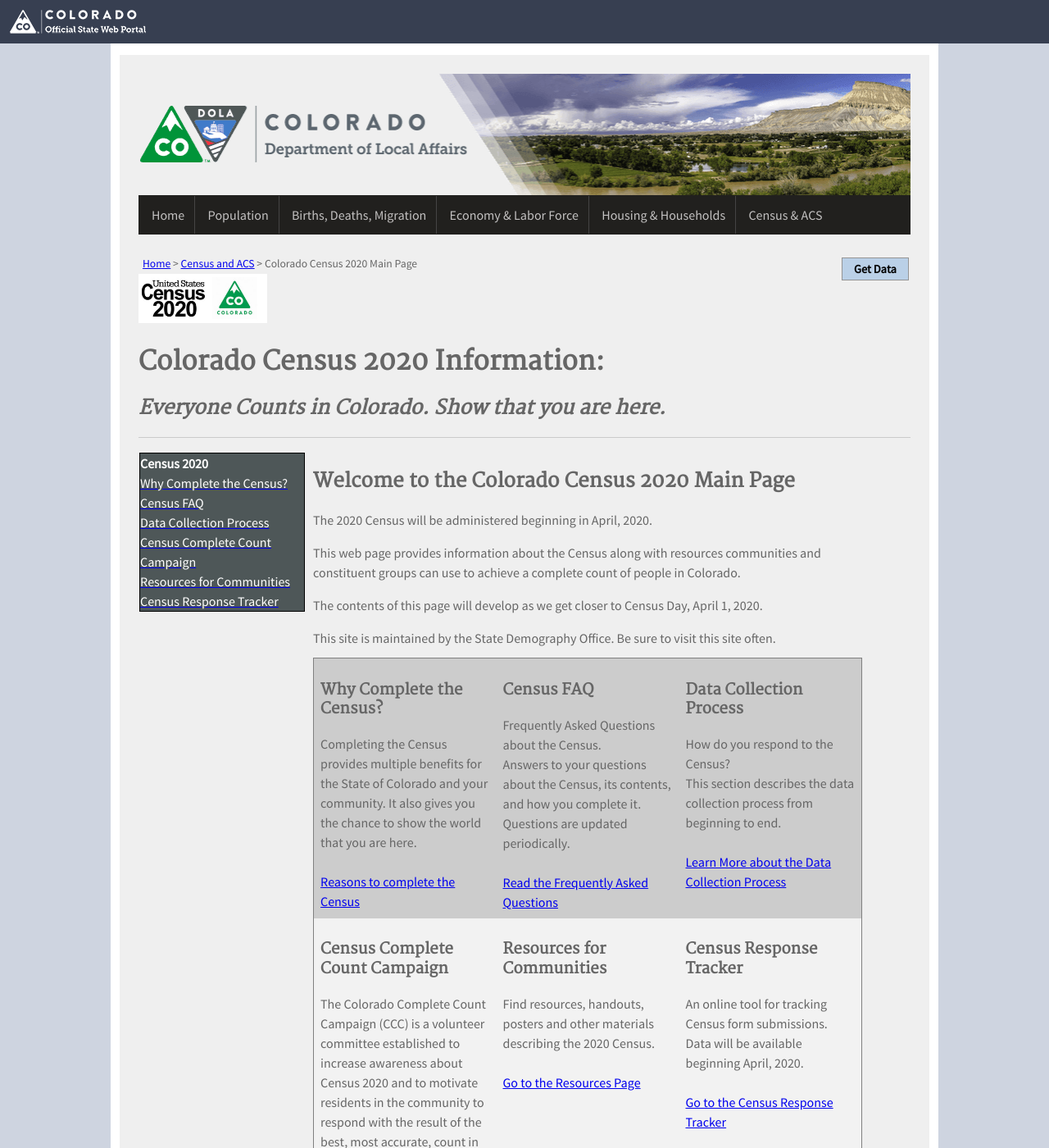
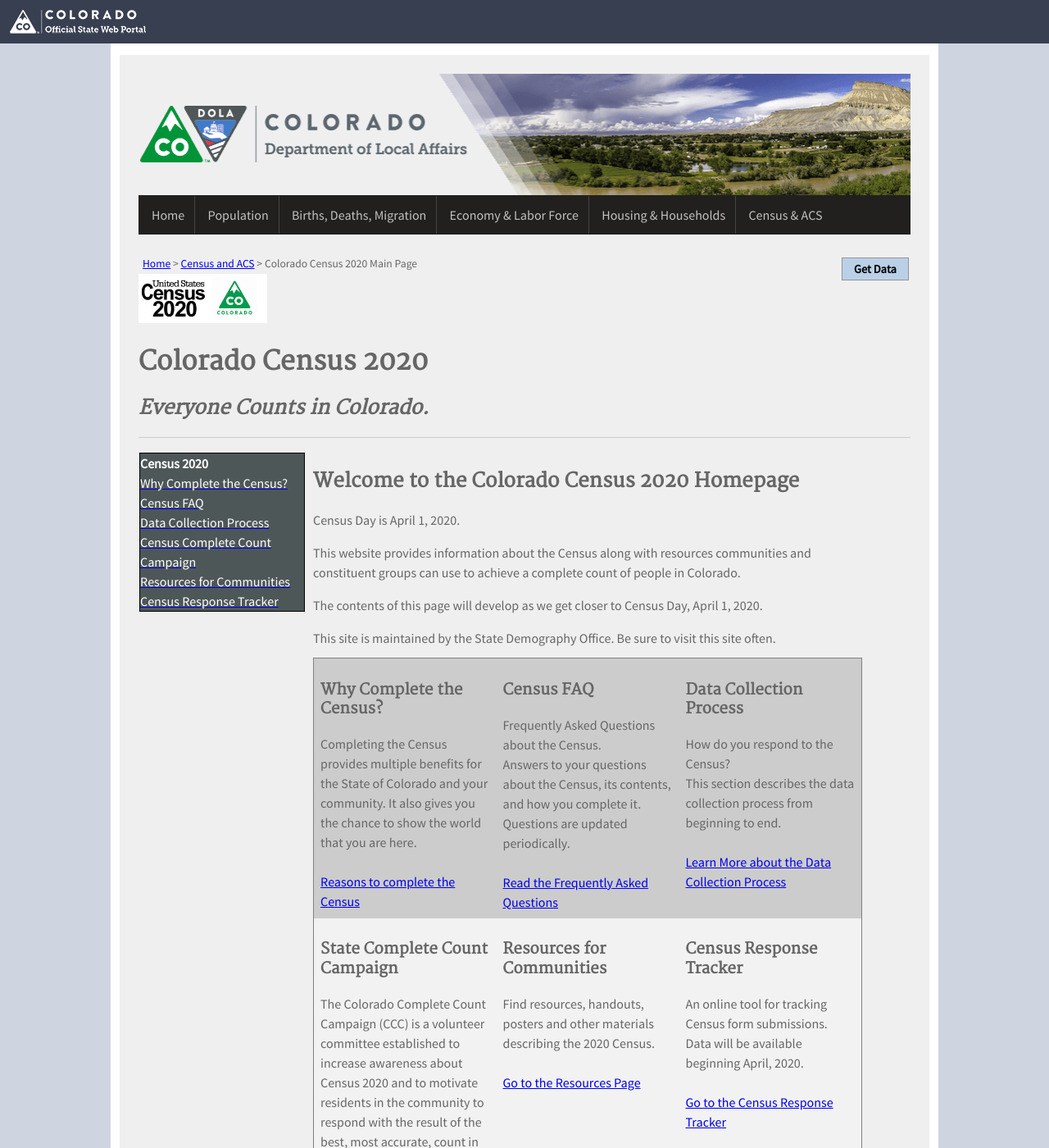
Before and after one commit to TBleess/Website_New, a Jekyll site: the page built from pages/5_CensusACS/census_2020_main.html, in a window 1280 px wide and 1400 px high. Shown: the whole window at 82% size. Built offline with Jekyll 4.4.1, drawn with Linux system fonts in a browser that asks for light colours.

Commit message:
Update census_2020_main.html

```diff
--- a/pages/5_CensusACS/census_2020_main.html
+++ b/pages/5_CensusACS/census_2020_main.html
@@ -55,8 +55,8 @@
 </head>
 <body>
 <img src="/images/CO2020.jpg" height=60px>
-	<h1>Colorado Census 2020 Information:</h1>
-	<h2><i>Everyone Counts in Colorado.  Show that you are here.</i></h2>
+	<h1>Colorado Census 2020 </h1>
+	<h2><i>Everyone Counts in Colorado.</i></h2>
 <hr>
 <div class="row">
 <div class="column1">
@@ -79,9 +79,9 @@
 
 <div class="column2">
 <div id="wide_box">
-<h2>Welcome to the Colorado Census 2020 Main Page</h2>
-<p> The 2020 Census will be administered beginning in April, 2020. </p>
-<p>This web page provides information about the Census along with resources communities and constituent groups can use to achieve a complete count of people in Colorado. </p>
+<h2>Welcome to the Colorado Census 2020 Homepage</h2>
+<p> Census Day is April 1, 2020. </p>
+<p>This website provides information about the Census along with resources communities and constituent groups can use to achieve a complete count of people in Colorado. </p>
 <p>The contents of this page will develop as we get closer to Census Day, April 1, 2020.</p>
  <p>This site is maintained by the State Demography Office.  Be sure to visit this site often.
 </div>
@@ -116,7 +116,7 @@
 </tr>
 <tr>
 <td valign="top">
-	<h3>Census Complete Count Campaign</h3>
+	<h3>State Complete Count Campaign</h3>
 	The Colorado Complete Count Campaign (CCC) is a volunteer committee established to increase awareness about Census 2020
 	and to motivate residents in the community to respond with the result of the best, most accurate, count in Colorado.
 	<br><br>
```
